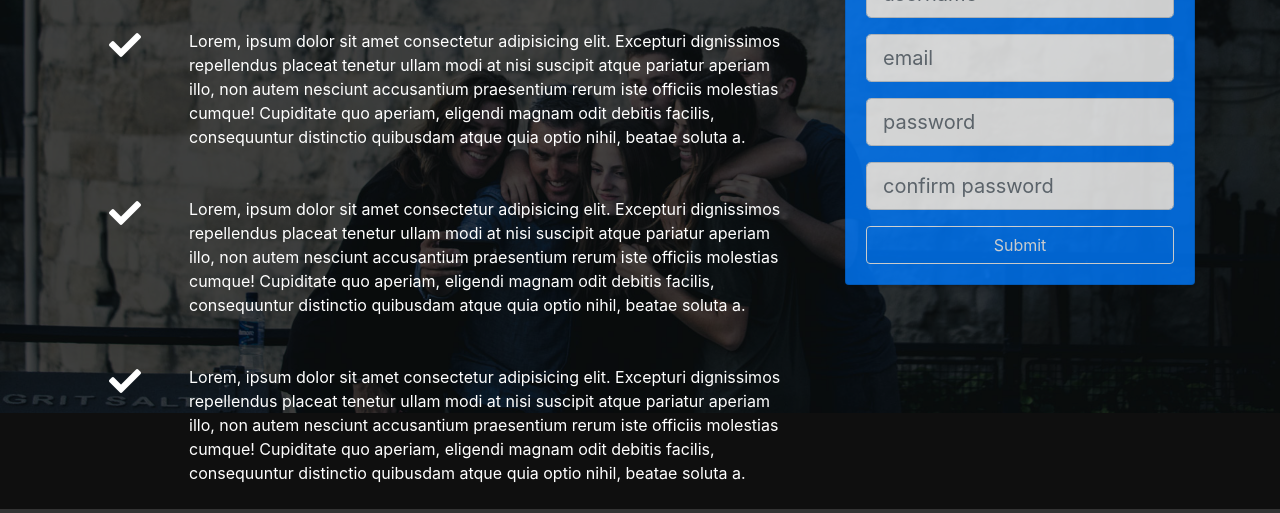
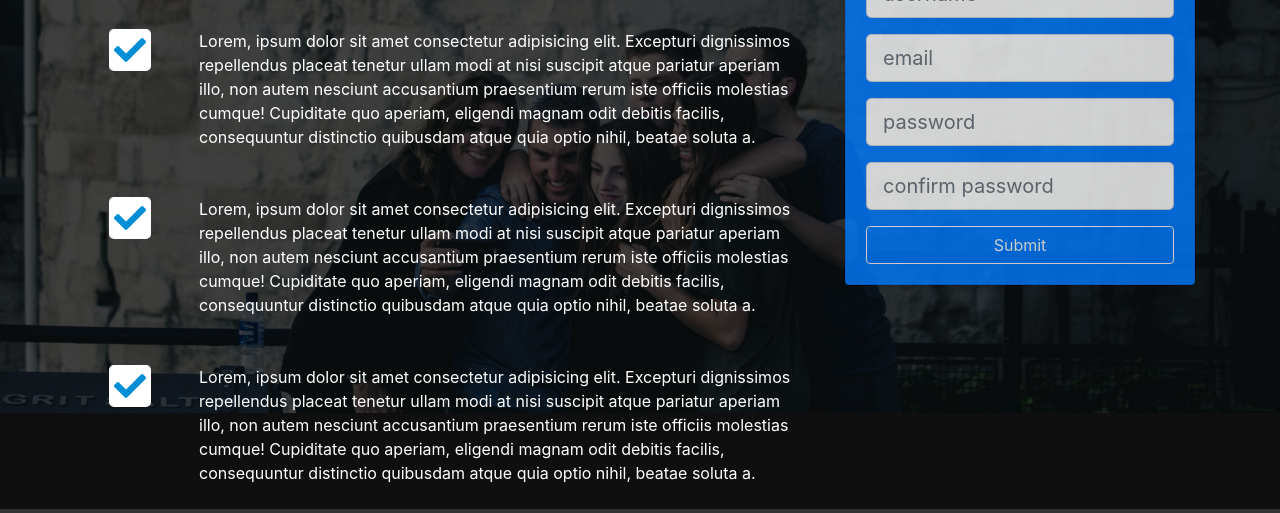
Before and after one commit to ejohann/looplab, a plain HTML site: page index.html in a window 1280 px wide. Shown: the part 287-800 px from the top of the page. Drawn offline with nearby package versions, Linux system fonts and the light colour scheme.

Commit message:
Add a style to awesome font check box

```diff
--- a/css/styles.css
+++ b/css/styles.css
@@ -38,3 +38,11 @@ body
    {
        opacity: 0.8;
    }
+
+  #home-section .fas
+   {
+     color: #008ed6;
+     background: #ffffff;
+     padding: 5px;
+     border-radius: 5px;
+   }
```
